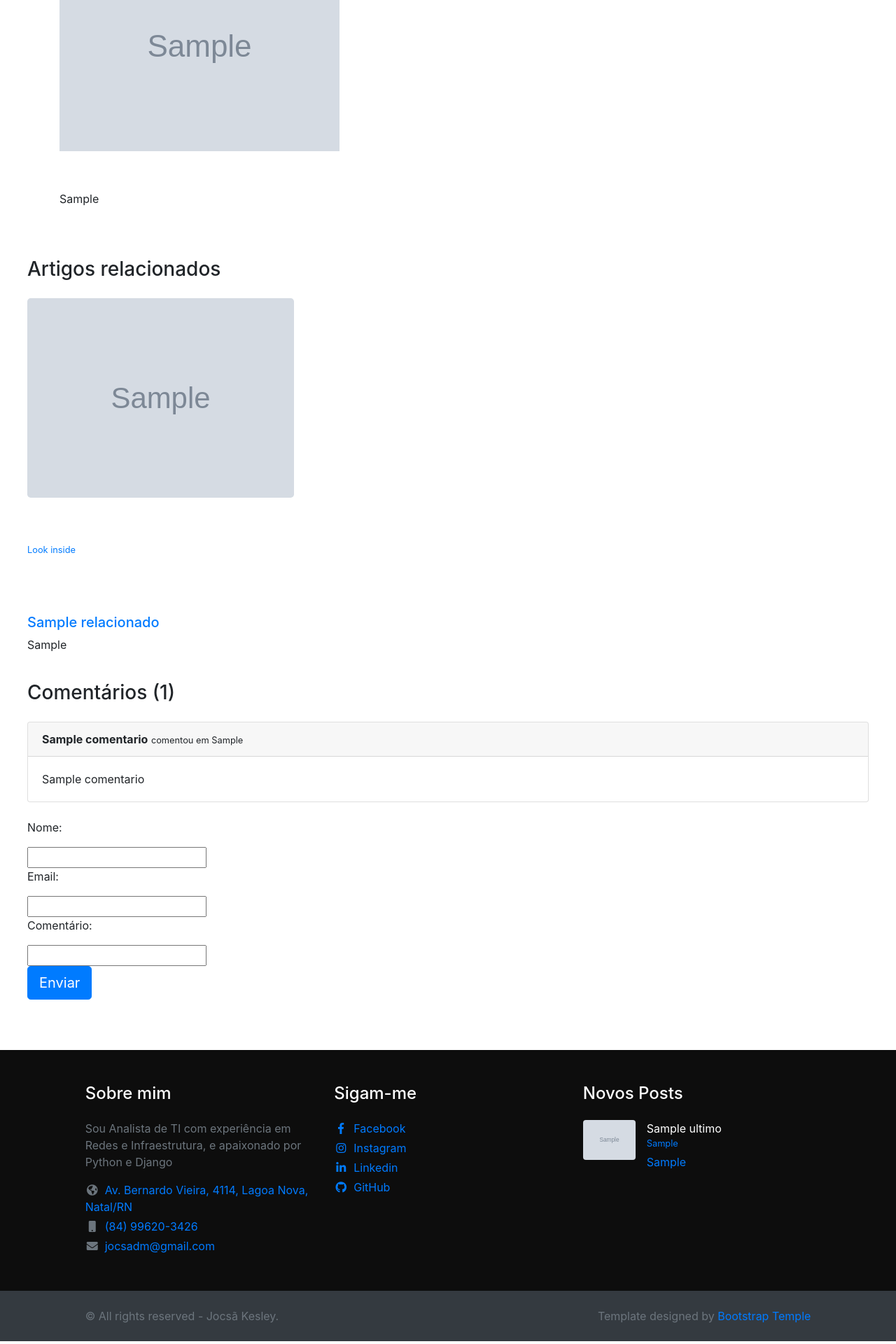
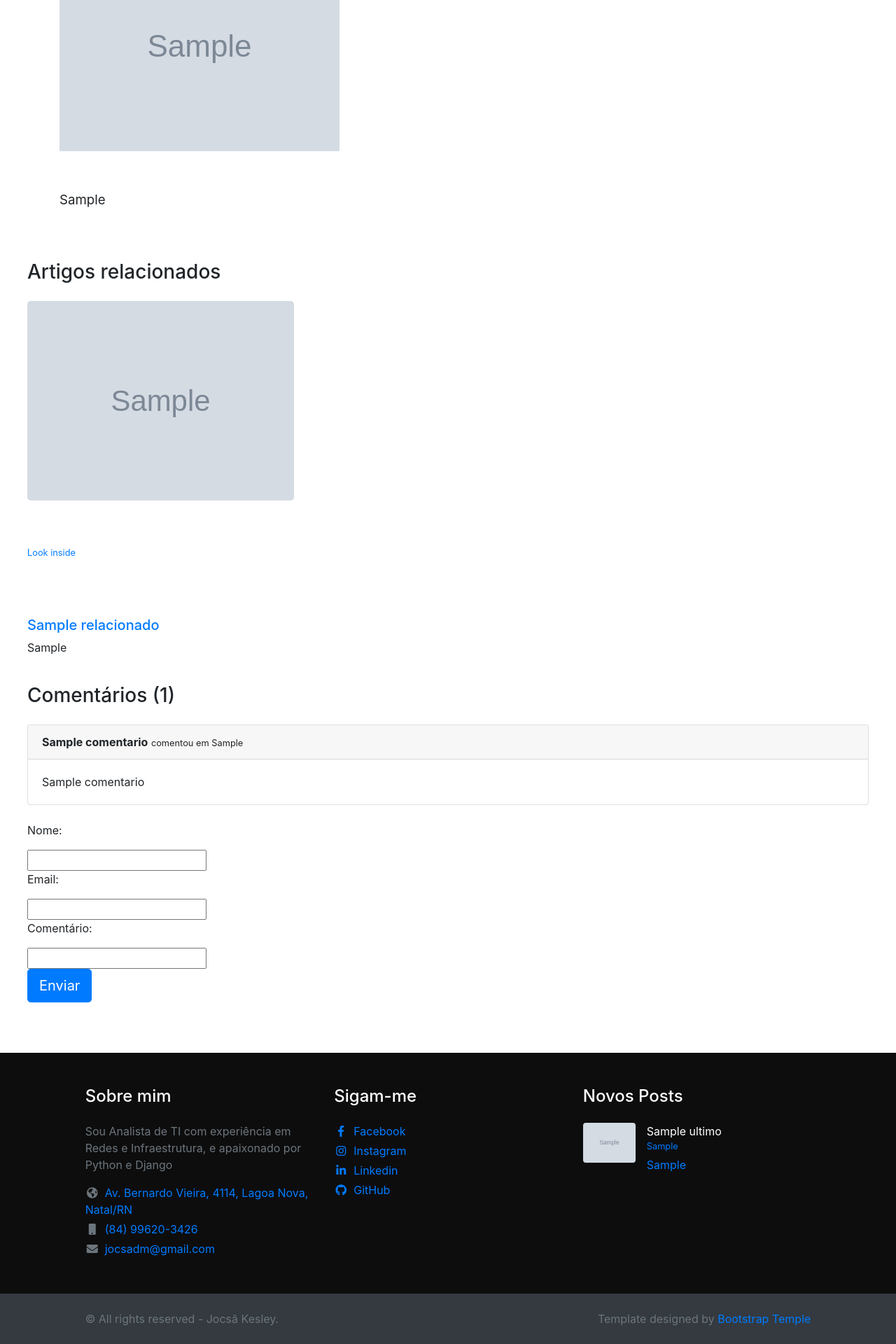
Before and after one commit to jocsakesley/blog-jocsa-kesley, a Django app: template blog/posts/templates/posts/post_detalhes.html in a window 1280 px wide. Shown: the part 720-2640 px from the top of the page at 70% size. Run offline with Django 3.2, Linux system fonts and the light colour scheme; the template is opened without the code that fills it: most values are stand-ins (such as "Sample title", 1, 10 or a date in 2020); grey boxes marked "Sample" are stand-in pictures; form fields are guessed from the names that the template uses; some libraries are stand-ins or nearby versions.

Commit message:
Aumentando letra do post

```diff
--- a/blog/posts/templates/posts/post_detalhes.html
+++ b/blog/posts/templates/posts/post_detalhes.html
@@ -37,7 +37,7 @@
             {% endif %}
               <div class="row mb-5">
                 <div class="col-lg-12 position-sticky">
-                  <div class="text" style="font-size:12pt">
+                  <div class="text" style="font-size:14pt">
                     {{post.conteudo_post|safe}}
                   </div>
                 </div>
```
